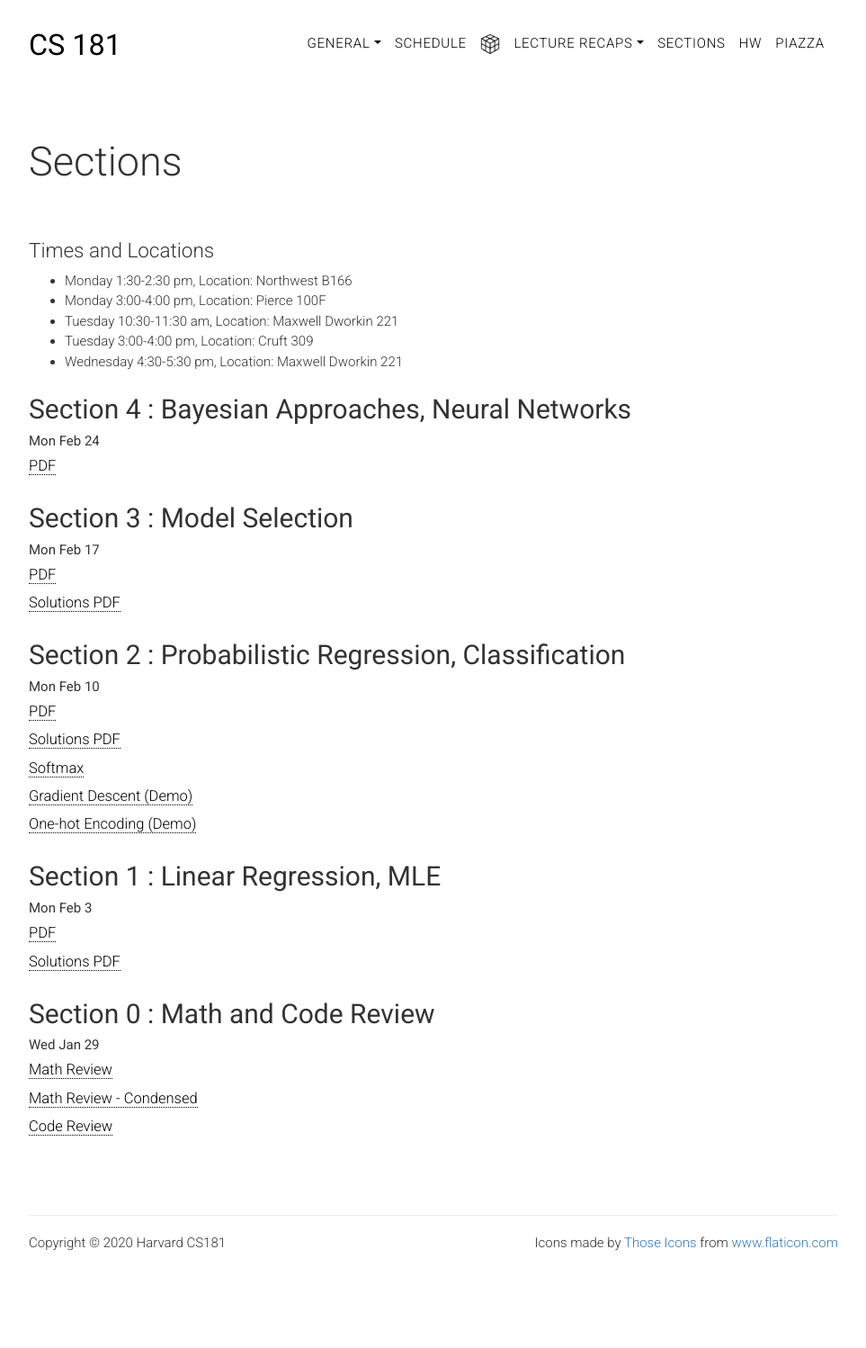
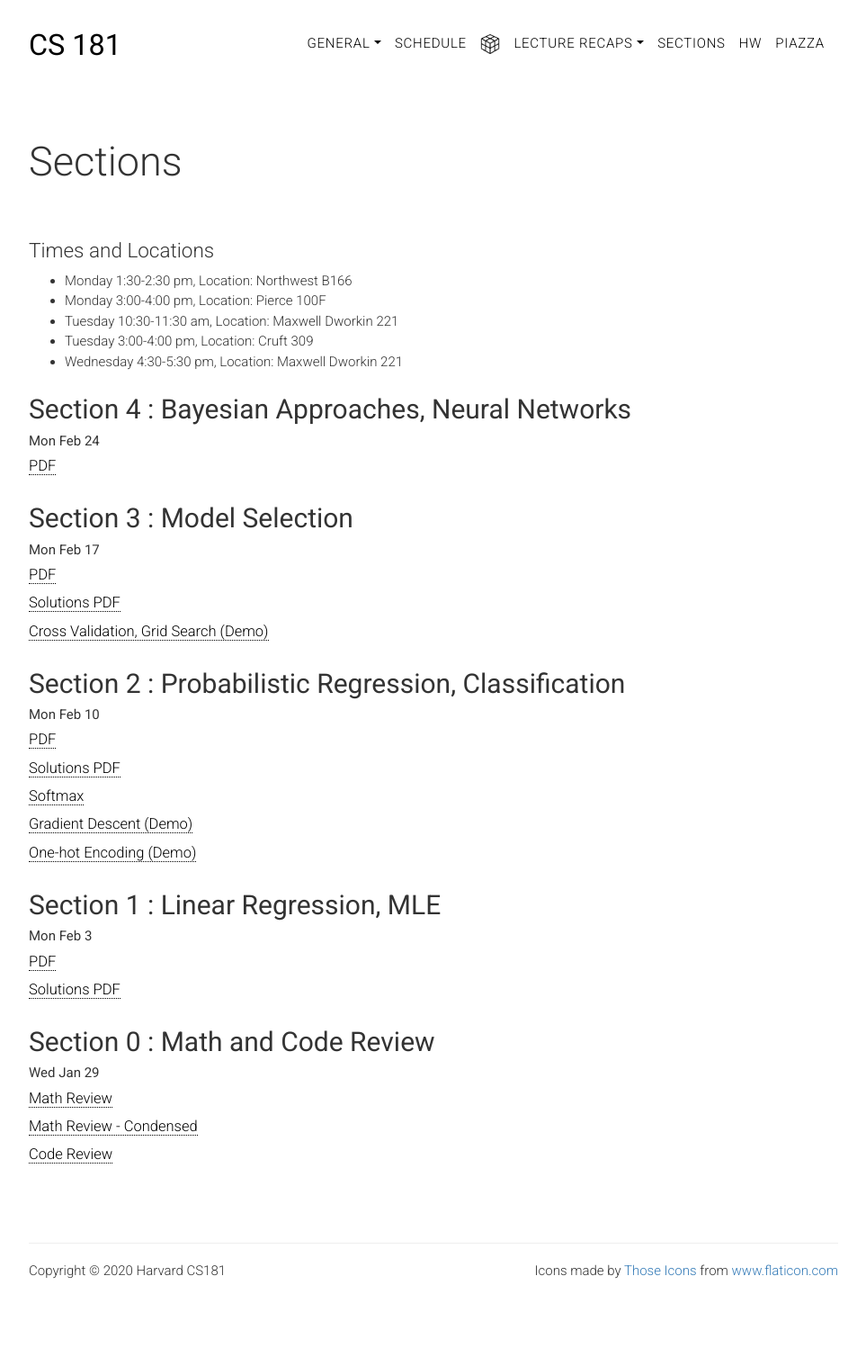
Before and after one commit to harvard-ml-courses/cs181-web-2020, a Jekyll site: the page built from sections.html, in a window 1280 px wide. Shown: the whole page at 90% size, without its empty margins (158-1121 px from the left). Built offline with Jekyll 4.4.1, drawn with Linux system fonts in a browser that asks for light colours; before the commit the page ends 1467 px from its top, so only the background shows below that.

Commit message:
cross val demo link added

```diff
--- a/sections.html
+++ b/sections.html
@@ -26,6 +26,8 @@ weight: 0
         <ul class="lists">
             <li><a href="sections/sec3.pdf" target="_blank">PDF</a></li>
             <li><a href="sections/sec3-soln.pdf" target="_blank">Solutions PDF</a></li>
+            <li><a href="https://colab.research.google.com/drive/1k4m4frPf2zEjud-dF3tCnLeK5ZD_Ml6r" target="_blank">Cross Validation, Grid Search (Demo)</a></li>
+
         </ul>
 
         <h2 class="title" id="sec2">Section 2 : Probabilistic Regression, Classification</h2>
@@ -34,8 +36,8 @@ weight: 0
             <li><a href="sections/sec2.pdf" target="_blank">PDF</a></li>
             <li><a href="sections/sec2-soln.pdf" target="_blank">Solutions PDF</a></li>
             <li><a href="sections/softmax.pdf" target="_blank">Softmax</a></li>
-            <li><a href="https://colab.research.google.com/drive/1AJRaGeqgTosVNWjinYPahB1RHGAOwIh-" target="_blank">Gradient Descent (Demo)</a>
-                <li><a href="https://colab.research.google.com/drive/1la6XJT5wy7NvOZiq4u-y-N7yQR2m2NT-" target="_blank">One-hot Encoding (Demo)</a></li>
+            <li><a href="https://colab.research.google.com/drive/1AJRaGeqgTosVNWjinYPahB1RHGAOwIh-" target="_blank">Gradient Descent (Demo)</a></li>
+            <li><a href="https://colab.research.google.com/drive/1la6XJT5wy7NvOZiq4u-y-N7yQR2m2NT-" target="_blank">One-hot Encoding (Demo)</a></li>
         </ul>
 
         <h2 class="title" id="sec1">Section 1 : Linear Regression, MLE</h2>
```
